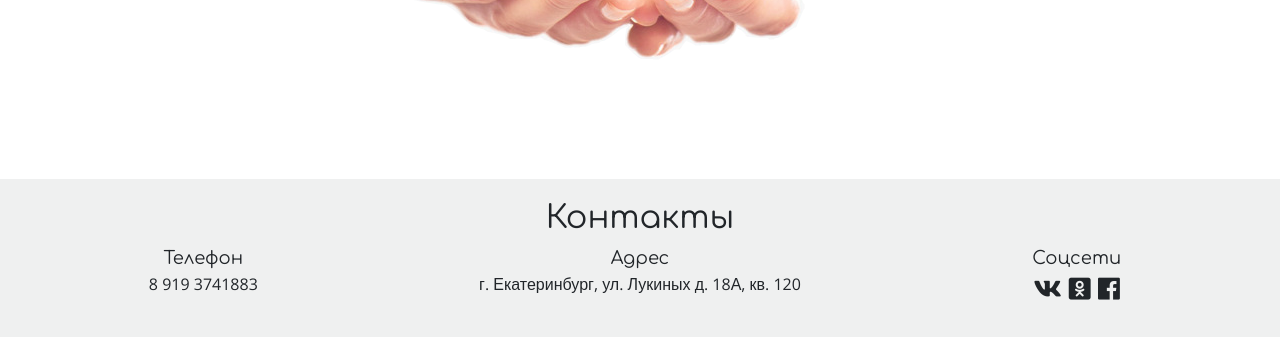
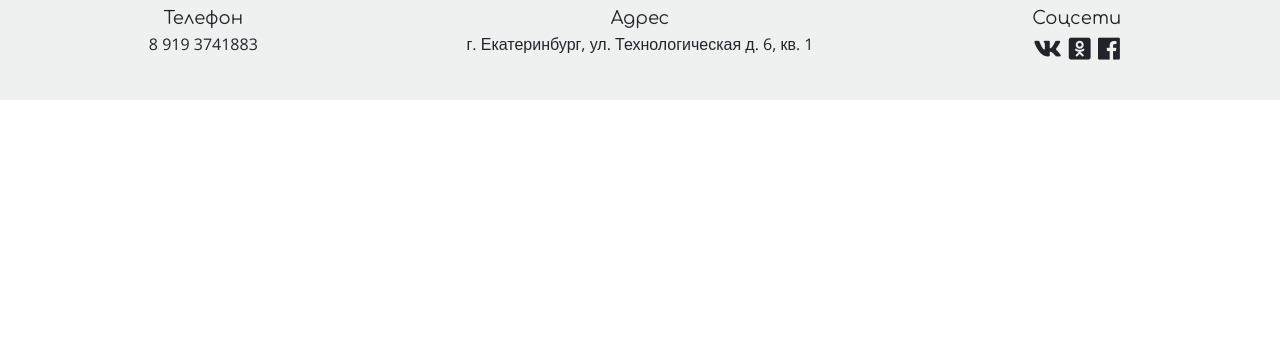
Before and after one commit to Alex087/ulc2000, a plain HTML site: page index.html in a window 1280 px wide. Shown: the part 1987-2324 px from the top of the page. After the commit the page ends 2087 px from the top, so only its background shows below. Drawn offline with nearby package versions, Linux system fonts and the light colour scheme.

Commit message:
change address

```diff
--- a/index.html
+++ b/index.html
@@ -159,7 +159,7 @@
             <div class="col-lg-4">
                 <center>
                     Адрес<br>
-                    <div class="contacts-phone">г. Екатеринбург, ул. Лукиных д. 18А, кв. 120</div>
+                    <div class="contacts-phone">г. Екатеринбург, ул. Технологическая д. 6, кв. 1</div>
 
                 </center>
 
```
